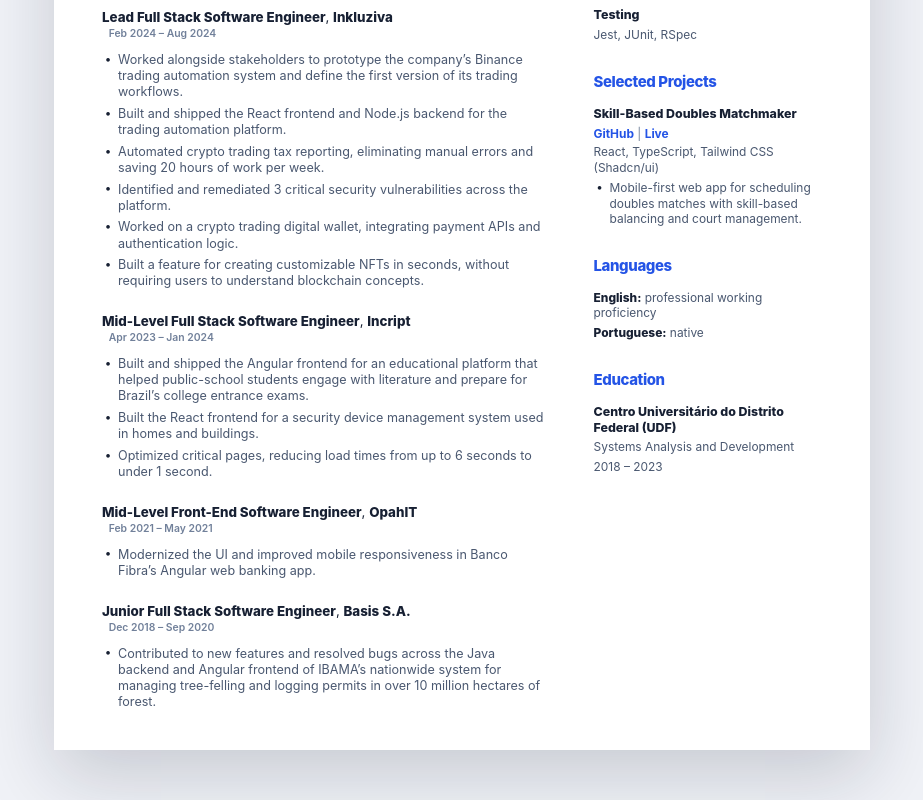
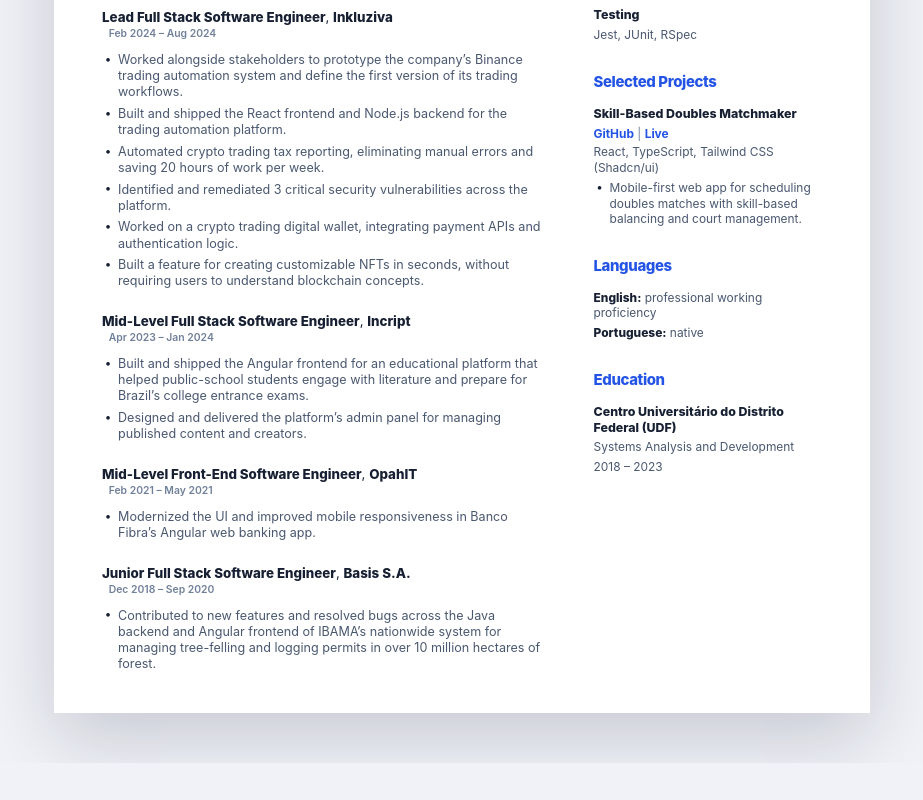
Before and after one commit to mauricio-azevedo/resume, a React (Vite) app: page / in a window 1280 px wide. Shown: the part 616-1416 px from the top of the page, without its empty margins (178-1101 px from the left). After the commit the page ends 1379 px from the top, so only its background shows below. Built offline with nearby package versions, Linux system fonts and the light colour scheme.

Commit message:
Keep only two Incript bullets

```diff
--- a/src/App.tsx
+++ b/src/App.tsx
@@ -49,8 +49,7 @@
     period: 'Apr 2023 – Jan 2024',
     bullets: [
       'Built and shipped the Angular frontend for an educational platform that helped public-school students engage with literature and prepare for Brazil’s college entrance exams.',
-      'Built the React frontend for a security device management system used in homes and buildings.',
-      'Optimized critical pages, reducing load times from up to 6 seconds to under 1 second.',
+      'Designed and delivered the platform’s admin panel for managing published content and creators.',
     ],
   },
   {
```
